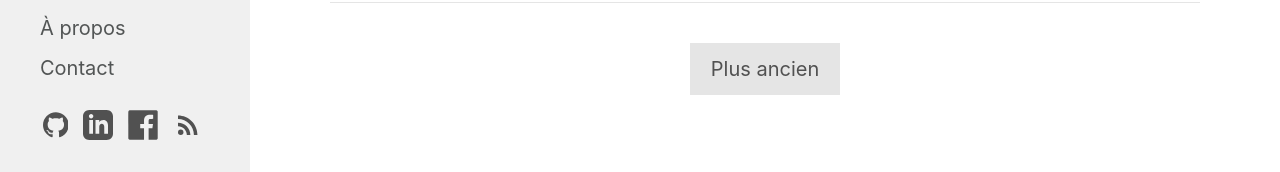
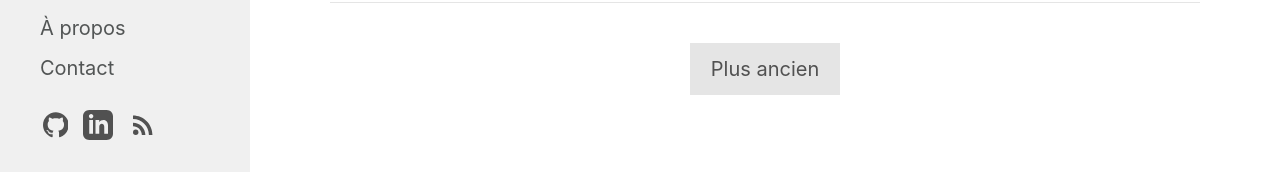
Before and after one commit to Ruff9/inventif, a Jekyll site: the page built from index.html, in a window 1280 px wide. Shown: the part 4049-4221 px from the top of the page. Built offline with Jekyll 4.4.1, drawn with Linux system fonts in a browser that asks for light colours; the list of posts is cut into pages by our own code.

Commit message:
remove fb link

```diff
--- a/_includes/sidebar-icon-links.html
+++ b/_includes/sidebar-icon-links.html
@@ -19,13 +19,6 @@
      target="_blank"
      href="{{ site.linkedin }}">
     {% include svg/linkedin.svg %}
-  </a>
-
-  <a id="fbk-link"
-     class="icon" title="Page Facebook" aria-label="Page Facebook"
-     target="_blank"
-     href="{{ site.fbk_page }}">
-    {% include svg/facebook.svg %}
   </a>
 
   <a id="subscribe-link"
```
